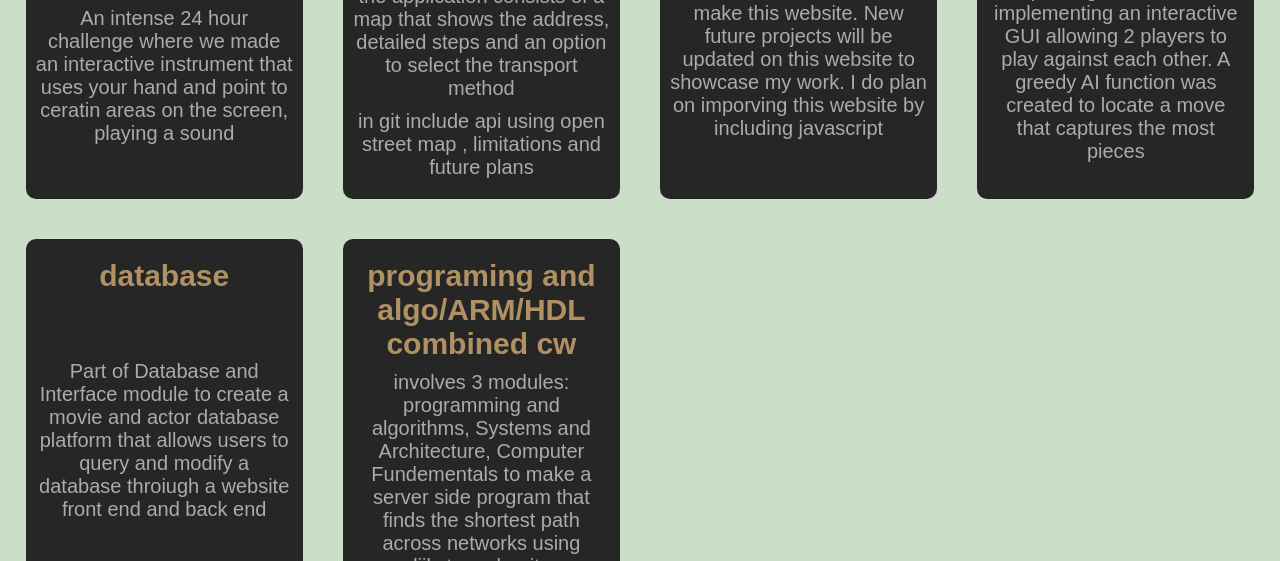
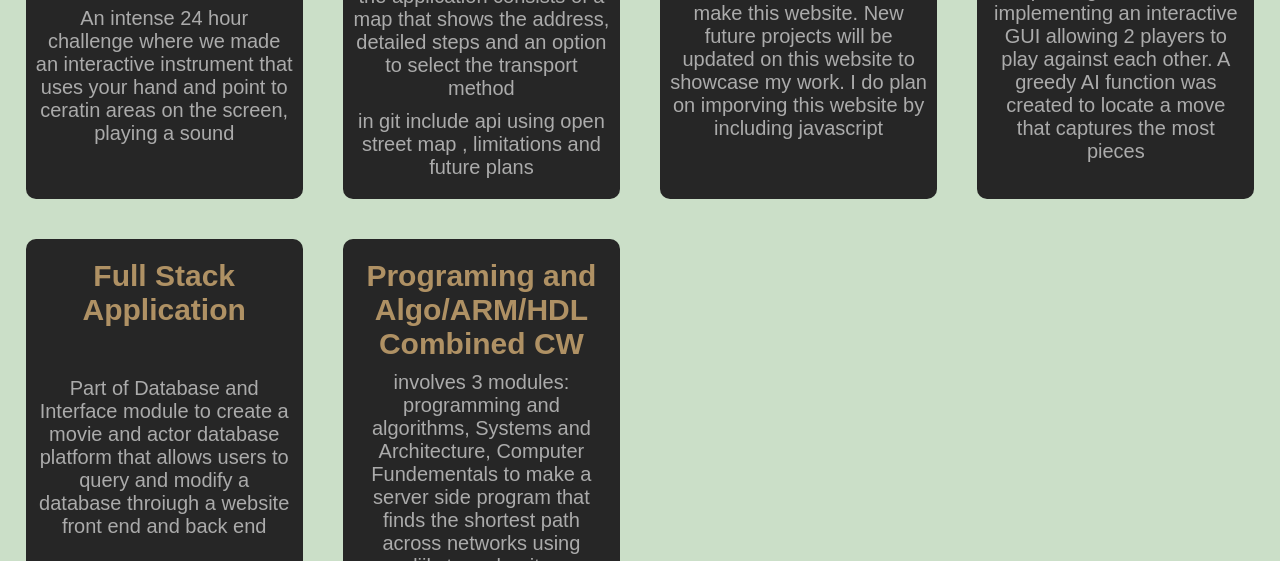
Before and after one commit to Arth253/Arth253.github.io, a plain HTML site: page index.html in a window 1280 px wide. Shown: the part 634-1195 px from the top of the page. Drawn offline with Linux system fonts and the light colour scheme.

Commit message:
Update index.html

```diff
--- a/index.html
+++ b/index.html
@@ -73,14 +73,14 @@
                             created to locate a move that captures the most pieces </p>
                     </div>
                     <div class = "card">
-                        <a href="https://github.com/Arth253" target="_blank"> <h1 class = "project-title">database</h1> </a>
+                        <a href="https://github.com/Arth253" target="_blank"> <h1 class = "project-title">Full Stack Application</h1> </a>
                         <p>Part of Database and Interface module to create a movie and actor database platform
                             that allows users to query and modify a database throiugh a website
                             front end and back end
                         </p>
                     </div>
                     <div class = "card">
-                        <a href="https://github.com/Arth253" target="_blank"> <h1 class = "project-title">programing and algo/ARM/HDL combined cw</h1> </a>
+                        <a href="https://github.com/Arth253" target="_blank"> <h1 class = "project-title">Programing and Algo/ARM/HDL Combined CW</h1> </a>
                         <p>involves 3 modules: programming and algorithms, Systems and Architecture,
                             Computer Fundementals to make a server side program that finds the
                             shortest path across networks using dijkstras algoritm </p>
```
